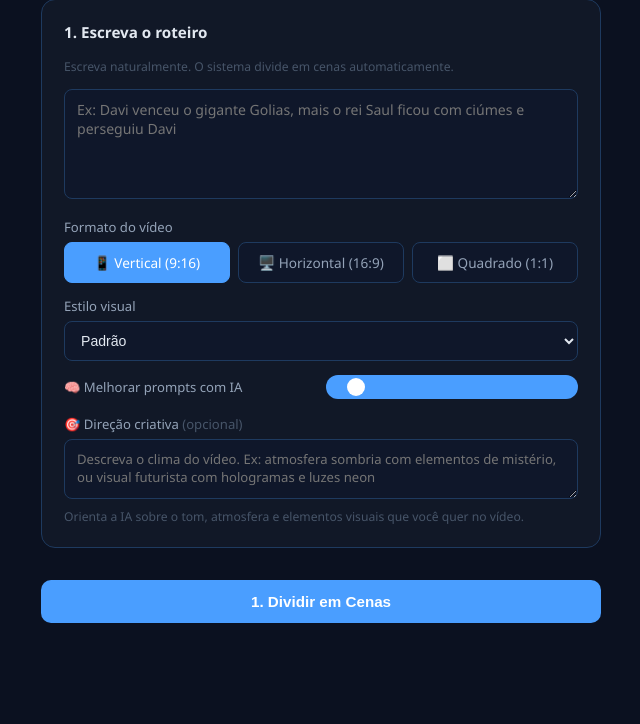
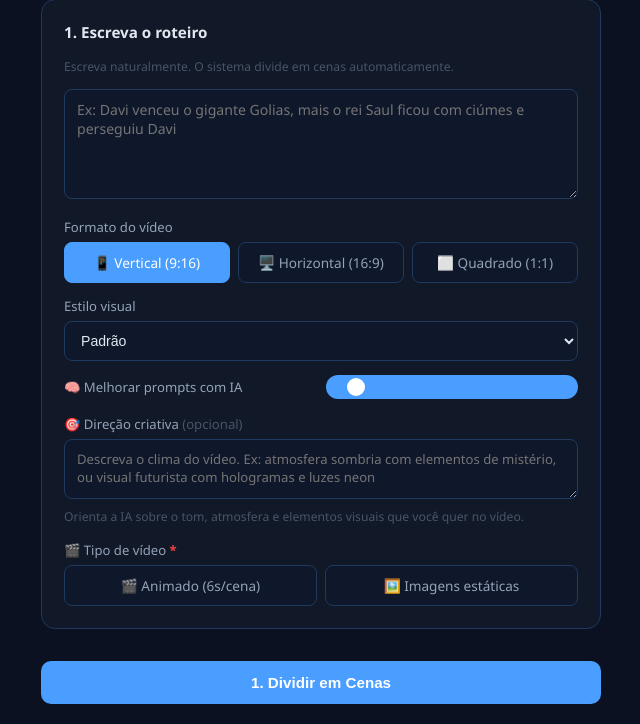
Before and after one commit to VagnerMafort/veo3-tool, a Flask app: page /dashboard in a window 1280 px wide. Shown: the part 275-999 px from the top of the page, without its empty margins (319-959 px from the left). Before the commit the page ends 898 px from the top, so only its background shows below. Run offline with Flask 3, Linux system fonts and the light colour scheme; a user stored in the database is signed in; tables that the repository leaves empty hold one stand-in row (values such as "Sample post"); data that the repository does not hold is empty; some libraries are stand-ins or nearby versions.

Commit message:
tipo video obrigatorio antes de dividir: animado vs estatico + intervalo

```diff
--- a/templates/dashboard.html
+++ b/templates/dashboard.html
@@ -212,6 +212,24 @@ input:checked+.slider:before{transform:translateX(18px);background:#fff}
         <label style="margin-top:16px">🎯 Direção criativa <span style="color:var(--text3);font-weight:400">(opcional)</span></label>
         <textarea id="direcaoCriativa" style="min-height:60px;font-size:.82rem" placeholder="Descreva o clima do vídeo. Ex: atmosfera sombria com elementos de mistério, ou visual futurista com hologramas e luzes neon"></textarea>
         <p class="tip">Orienta a IA sobre o tom, atmosfera e elementos visuais que você quer no vídeo.</p>
+
+        <label style="margin-top:16px">🎬 Tipo de vídeo <span style="color:#ef4444;font-weight:700">*</span></label>
+        <div class="modo-btns" id="tipoVideoBtns">
+          <div class="modo-btn" id="btnTipoAnimado" onclick="setTipoVideo('animado')">🎬 Animado (6s/cena)</div>
+          <div class="modo-btn" id="btnTipoEstatico" onclick="setTipoVideo('estatico')">🖼️ Imagens estáticas</div>
+        </div>
+        <input type="hidden" id="tipoVideo" value=""/>
+        <div id="intervaloSection" style="display:none;margin-top:10px">
+          <label>⏱️ Intervalo entre imagens</label>
+          <select id="intervaloInicio">
+            <option value="2">A cada 2 segundos</option>
+            <option value="3">A cada 3 segundos</option>
+            <option value="5" selected>A cada 5 segundos</option>
+            <option value="8">A cada 8 segundos</option>
+          </select>
+        </div>
+        <p class="tip" id="tipoVideoTip" style="display:none;margin-top:6px"></p>
+        <div class="erro-box" id="erroTipoVideo" style="display:none;margin-top:8px">⚠️ Escolha o tipo de vídeo antes de continuar</div>
         </div>
       </div>
       <button class="btn" id="btnGerarSB">1. Dividir em Cenas</button>
@@ -1027,6 +1045,21 @@ function setModo(m){document.getElementById('modoVideo').value=m;document.getEle
 
 function setFormato(f){document.getElementById('formatoVideo').value=f;document.getElementById('btnVertical').classList.toggle('active',f==='vertical');document.getElementById('btnHorizontal').classList.toggle('active',f==='horizontal');document.getElementById('btnQuadrado').classList.toggle('active',f==='quadrado');}
 
+function setTipoVideo(tipo){
+  document.getElementById('tipoVideo').value=tipo;
+  document.getElementById('btnTipoAnimado').classList.toggle('active',tipo==='animado');
+  document.getElementById('btnTipoEstatico').classList.toggle('active',tipo==='estatico');
+  document.getElementById('erroTipoVideo').style.display='none';
+  const tip=document.getElementById('tipoVideoTip');
+  if(tipo==='animado'){
+    document.getElementById('intervaloSection').style.display='none';
+    tip.textContent='Cada cena será animada em um clipe de 6 segundos com IA.';tip.style.display='block';
+  } else {
+    document.getElementById('intervaloSection').style.display='block';
+    tip.textContent='As imagens serão exibidas com efeito de zoom no intervalo escolhido.';tip.style.display='block';
+  }
+}
+
 const cfgProvider=document.getElementById('cfgProvider'),opcoesOpenAI=document.getElementById('opcoesOpenAI');
 function toggleOpenAI(){if(opcoesOpenAI)opcoesOpenAI.style.display=cfgProvider&&cfgProvider.value==='openai'?'block':'none';}
 if(cfgProvider)cfgProvider.addEventListener('change',toggleOpenAI);
@@ -1123,6 +1156,10 @@ let previewCenas=[], cenasPreenchidas={};
 document.getElementById('btnGerarSB').addEventListener('click',async()=>{
   const texto=document.getElementById('textoRoteiro').value.trim();
   if(!texto){document.getElementById('erroSB').textContent='❌ Escreva o roteiro';document.getElementById('erroSB').style.display='block';return;}
+  // Validar tipo de vídeo obrigatório
+  const tipoVideo=document.getElementById('tipoVideo').value;
+  if(!tipoVideo){document.getElementById('erroTipoVideo').style.display='block';return;}
+  document.getElementById('erroTipoVideo').style.display='none';
   document.getElementById('erroSB').style.display='none';document.getElementById('btnGerarSB').disabled=true;document.getElementById('statusSB').style.display='block';
   // Animar barra de progresso durante divisão
   let progresso=0;
@@ -1258,7 +1295,15 @@ function pollSB(jobId){const iv=setInterval(async()=>{const res=await fetch(`/st
     mostrarErroSB(d.progresso);}
 },3000);}
 
-function mostrarStoryboard(){document.getElementById('etapaRoteiro').style.display='none';document.getElementById('etapaPreview').style.display='none';document.getElementById('etapaStoryboard').style.display='block';const lista=document.getElementById('listaCenas');lista.innerHTML='';sbBlocos.forEach((b,i)=>{
+function mostrarStoryboard(){document.getElementById('etapaRoteiro').style.display='none';document.getElementById('etapaPreview').style.display='none';document.getElementById('etapaStoryboard').style.display='block';
+  // Pré-configurar animação baseado na escolha inicial
+  const tipoVideo=document.getElementById('tipoVideo').value;
+  const animarEl=document.getElementById('animarIA');
+  if(animarEl){
+    if(tipoVideo==='animado'){animarEl.checked=true;animarEl.disabled=true;}
+    else{animarEl.checked=false;}
+  }
+  const lista=document.getElementById('listaCenas');lista.innerHTML='';sbBlocos.forEach((b,i)=>{
   const hasVideo=b.video?true:false;
   const videoBadge=hasVideo?'<span style="background:var(--green);color:#fff;font-size:.65rem;padding:2px 8px;border-radius:10px;margin-left:6px">🎬 Vídeo do banco</span>':'';
   lista.innerHTML+=`<div class="sb-cena" id="cena-${b.index}"><div class="sb-num">Cena ${b.index}${videoBadge}</div>${hasVideo?`<video src="/storyboard_img/${sbId}/${b.video}?t=${Date.now()}" style="width:100%;border-radius:8px;margin-bottom:10px" controls muted playsinline></video>`:`<img src="/storyboard_img/${sbId}/${b.img}?t=${Date.now()}" alt="Cena ${b.index}"/>`}<div class="sb-texto" contenteditable="true" id="texto-${b.index}">${b.texto}</div><div class="sb-btns"><button class="btn-sm" style="background:var(--accent)" onclick="regerarCena(${b.index})">🔄 Regerar</button><button class="btn-sm" style="background:#f59e0b" onclick="girarCena(${b.index})">↻ Girar</button><label class="btn-sm" style="background:#1d4ed8;cursor:pointer">📤 Upload<input type="file" accept="image/*" style="display:none" onchange="uploadCena(${b.index},this)"/></label><button class="btn-sm" style="background:var(--green)" onclick="abrirBanco(${b.index})">🗃️ Banco</button></div></div>`;});}
@@ -1319,7 +1364,16 @@ document.getElementById('btnFinalizar').addEventListener('click',async()=>{
   document.getElementById('erroFinal').style.display='none';document.getElementById('btnFinalizar').disabled=true;document.getElementById('statusFinal').style.display='block';document.getElementById('resultado').style.display='none';
   const fd=new FormData();fd.append('sb_id',sbId);const voiceEl=document.getElementById('voiceId');fd.append('voice_id',voiceEl?voiceEl.value:'');fd.append('modo_video',document.getElementById('modoVideo').value);fd.append('intervalo',document.getElementById('intervalo').value);
   fd.append('legenda_ativo',legendaAtivo&&legendaAtivo.checked?'true':'false');fd.append('legenda_fonte',document.getElementById('legendaFonte')?document.getElementById('legendaFonte').value:'Arial');fd.append('legenda_tamanho',document.getElementById('legendaTamanho')?document.getElementById('legendaTamanho').value:'18');fd.append('legenda_cor',document.getElementById('legendaCor')?document.getElementById('legendaCor').value:'&H00FFFFFF');fd.append('legenda_posicao',document.getElementById('legendaPosicao')?document.getElementById('legendaPosicao').value:'2');fd.append('legenda_sombra',document.getElementById('legendaSombra')&&document.getElementById('legendaSombra').checked?'true':'false');
-  const animarEl=document.getElementById('animarIA');fd.append('animar_ia',animarEl&&animarEl.checked?'true':'false');
+  const animarEl=document.getElementById('animarIA');
+  // Usar tipo de vídeo escolhido no início
+  const tipoVideo=document.getElementById('tipoVideo').value;
+  if(tipoVideo==='animado'){fd.append('animar_ia','true');}
+  else{fd.append('animar_ia',animarEl&&animarEl.checked?'true':'false');}
+  // Usar intervalo escolhido no início se for estático
+  if(tipoVideo==='estatico'){
+    const intervaloInicio=document.getElementById('intervaloInicio');
+    if(intervaloInicio)fd.append('intervalo',intervaloInicio.value);
+  }
   fd.append('musica_id',document.getElementById('musicaId').value);
   try{const res=await fetch('/finalizar_video',{method:'POST',body:fd});const d=await res.json();if(d.erro)throw new Error(d.erro);pollFinal(d.job_id);}catch(e){document.getElementById('statusFinal').style.display='none';document.getElementById('btnFinalizar').disabled=false;document.getElementById('erroFinal').textContent='❌ '+e.message;document.getElementById('erroFinal').style.display='block';}
 });
```
